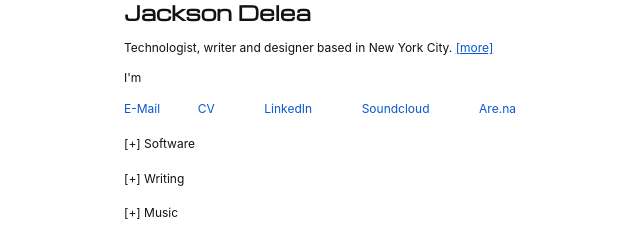
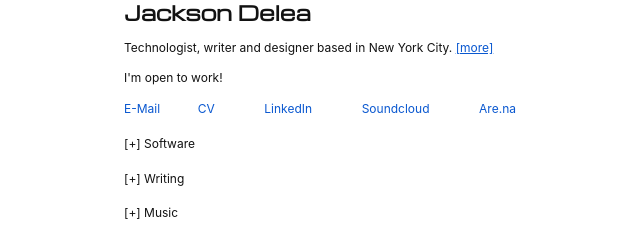
Before and after one commit to jacksondelea/HTML, a website: page index.html in a window 1280 px wide. Both pictures are taken after a click on the element "open to work!". Shown: the part 157-397 px from the top of the page, 314-954 px from the left. Drawn offline with nearby package versions, Linux system fonts and the light colour scheme.

Commit message:
open to work color swap

```diff
--- a/index.html
+++ b/index.html
@@ -77,7 +77,7 @@
         document.getElementById('workStatus').addEventListener('click', function () {
           isBlack = !isBlack;
           if (isBlack) {
-            this.style.color = "#FFFF";
+            this.style.color = "#121212";
           } else {
             this.style.color = "";
           }
```
